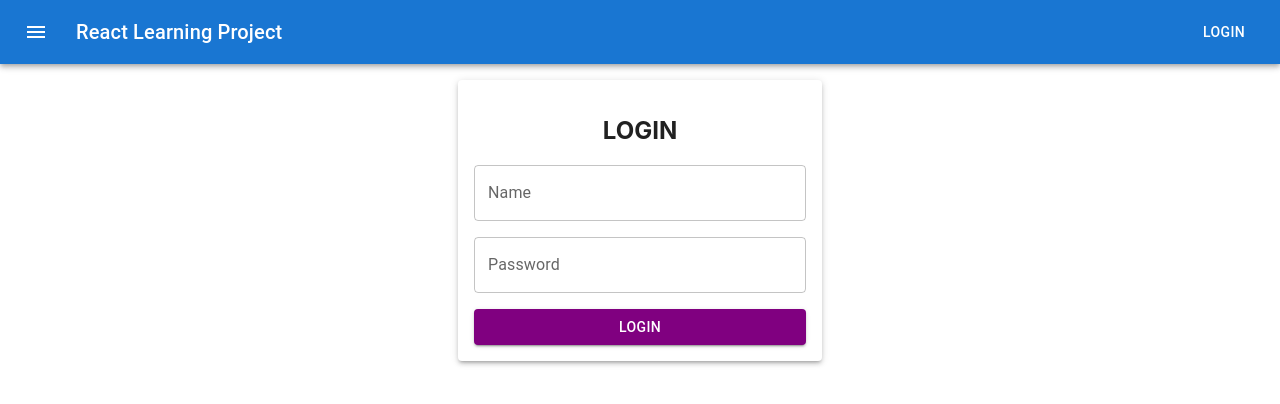
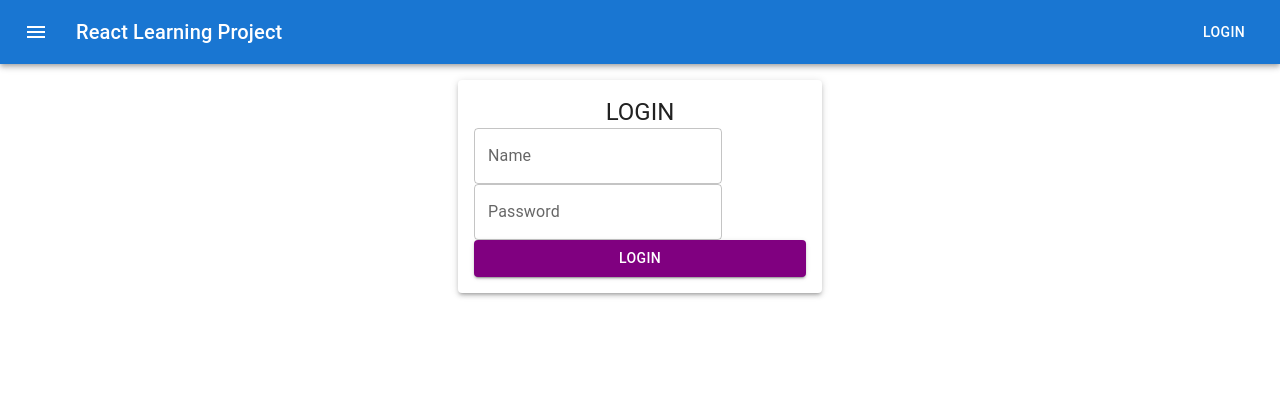
Before and after one commit to aysegulsum/ToDo-Frontend, a React (Create React App) app: page / in a window 1280 px wide. Shown: the top 404 px of the page. Built offline with nearby package versions, Linux system fonts and the light colour scheme; no server answers.

Commit message:
login messages work correctly

```diff
--- a/package.json
+++ b/package.json
@@ -10,6 +10,7 @@
     "@testing-library/jest-dom": "^5.17.0",
     "@testing-library/react": "^13.4.0",
     "@testing-library/user-event": "^13.5.0",
+    "axios": "^1.7.3",
     "react": "^18.3.1",
     "react-dom": "^18.3.1",
     "react-scripts": "5.0.1",
--- a/src/App.js
+++ b/src/App.js
@@ -2,57 +2,22 @@ import React, { useEffect, useState } from "react";
 import Appbar from "./Appbar";
 import Textfields from "./TextField";
 
-/*function WelcomeMessage() {
-    const [message, setMessage] = useState('');
+function App() {
+  const [message, setMessage] = useState("");
 
-    useEffect(() => {
-        fetch('http://localhost:8080/welcome')
-            .then(response => response.text())
-            .then(data => setMessage(data))
-            .catch(error => console.error('Error fetching message:', error));
-    }, []);
+  useEffect(() => {
+    fetch("http://localhost:8080/welcome")
+      .then((response) => response.text())
+      .then((data) => setMessage(data))
+      .catch((error) => console.error("Error fetching message:", error));
+  }, []);
 
-    return (
-        <div>
-          <AppBar/>
-            <h1>Hoş Geldiniz!</h1>
-            <p>{message}</p>
-        </div>
-    );
-}
-
-export default WelcomeMessage;*/
-
-function App() {
   return (
     <div classname="App">
       <Appbar />
       <Textfields />
+      <p align="center">{message}</p>
     </div>
   );
 }
 export default App;
-
-/*
-function App() {
-  return (
-    <div className="App">
-      <header className="App-header">
-        <img src={logo} className="App-logo" alt="logo" />
-        <p>
-          Edit <code>src/App.js</code> and save to reload.
-        </p>
-        <a
-          className="App-link"
-          href="https://reactjs.org"
-          target="_blank"
-          rel="noopener noreferrer"
-        >
-          Learn React
-        </a>
-      </header>
-    </div>
-  );
-}
-
-export default App;*/
--- a/src/TextField.js
+++ b/src/TextField.js
@@ -1,82 +1,61 @@
-import React, { useEffect, useState } from "react";
+import React, { useState } from "react";
 import Box from "@mui/material/Box";
 import TextField from "@mui/material/TextField";
-import { Button, Paper, Container } from "@mui/material/";
-//import Icon from "react-native-vector-icons/FontAwesome";
+import { Button, Paper, Container, Typography } from "@mui/material/";
 
 export default function Textfields() {
-  const [username, setName] = useState("");
+  const [username, setUsername] = useState("");
   const [password, setPassword] = useState("");
+  const [message, setMessage] = useState("");
 
-  const handleClick = (e) => {
+  const handleLogin = async (e) => {
     e.preventDefault();
-    const textField = { username, password };
-    console.log(textField);
+    setMessage(""); // Clear the message state
+    try {
+      const response = await fetch("http://localhost:8080/user/login", {
+        method: "POST",
+        headers: {
+          "Content-Type": "application/json",
+        },
+        body: JSON.stringify({
+          username: username,
+          password: password,
+        }),
+      });
+
+      const messageFromServer = await response.text();
+      setMessage(messageFromServer);
+    } catch (error) {
+      setMessage("An error occurred. Please try again.");
+    }
   };
-  // <Icon name="users" size={20} />
+
   return (
     <Container component="main" maxWidth="xs">
       <Paper elevation={3} sx={{ padding: 2, margin: 2 }}>
-        <h2 align="center">LOGIN</h2>
+        <Typography variant="h5" align="center">
+          LOGIN
+        </Typography>
+
         <Box sx={{ display: "flex", flexDirection: "column", gap: 2 }}>
+          <form onSubmit={handleLogin}>
             <TextField
               id="outlined-basic"
               label="Name"
               variant="outlined"
+              type="text"
               value={username}
-            onChange={(e) => setName(e.target.value)}
+              onChange={(e) => setUsername(e.target.value)}
+              placeholder="Username"
             />
             <TextField
               id="outlined-basic"
               label="Password"
               variant="outlined"
+              type="password"
               value={password}
               onChange={(e) => setPassword(e.target.value)}
-          />
-          <Button
-            type="submit"
-            fullWidth
-            variant="contained"
-            color="success"
-            onClick={handleClick}
-            sx={{ backgroundColor: "purple", color: "white" }}
-          >
-            Login
-          </Button>
-        </Box>
-      </Paper>
-    </Container>
-  );
-}
-
-/*
-export default function Textfields() {
-  // const paperStyle={padding:'50px 20px', width:600, margin:"20px auto"}
-  const [username, setName] = useState("");
-  const [password, setPassword] = useState("");
-
-  const handleClick = (e) => {
-    e.preventDefault();
-    const textField = { username, password };
-    console.log(textField);
-  };
-
-  return (
-    <Container component="main" maxWidth="xs">
-      <h2 align="center">LOGIN</h2>
-      <TextField
-        id="outlined-basic"
-        label="Name"
-        variant="outlined"
-        value={username}
-        onChange={(e) => setName(e.target.value)}
-      />
-      <TextField
-        id="outlined-basic"
-        label="Password"
-        variant="outlined"
-        value={password}
-        onChange={(e) => setPassword(e.target.value)}
+              placeholder="Password"
             />
 
             <Button
@@ -84,11 +63,18 @@ export default function Textfields() {
               fullWidth
               variant="contained"
               color="success"
-        onClick={handleClick}
+              sx={{ backgroundColor: "purple", color: "white" }}
             >
               Login
             </Button>
+          </form>
+          {message && (
+            <Typography color="textSecondary" variant="body2" align="center">
+              {message}
+            </Typography>
+          )}
+        </Box>
+      </Paper>
     </Container>
   );
 }
-*/
```
Also changed, not shown: 1 other file (tests, documents, lock files or other folders). Lines whose indentation alone changed are shown as unchanged.
